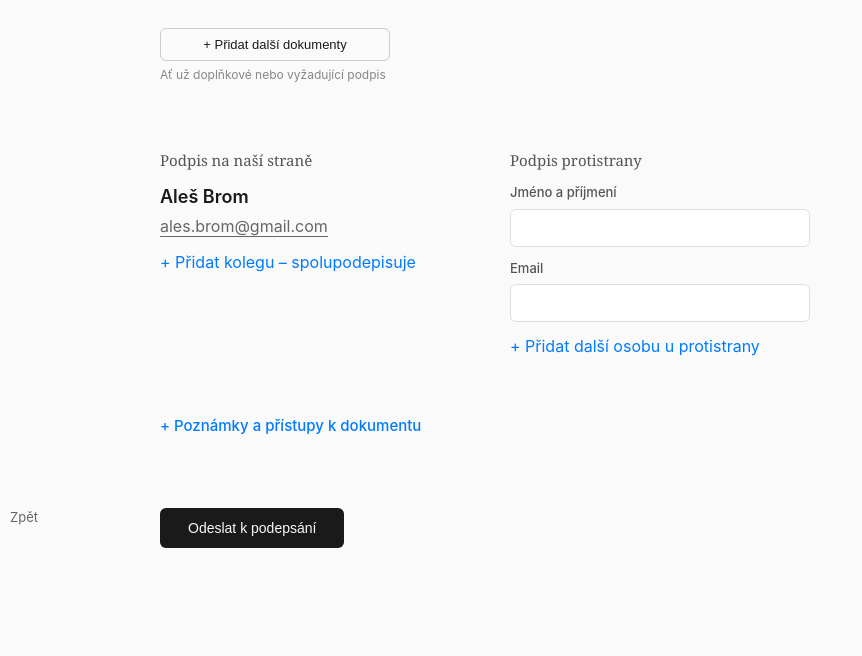
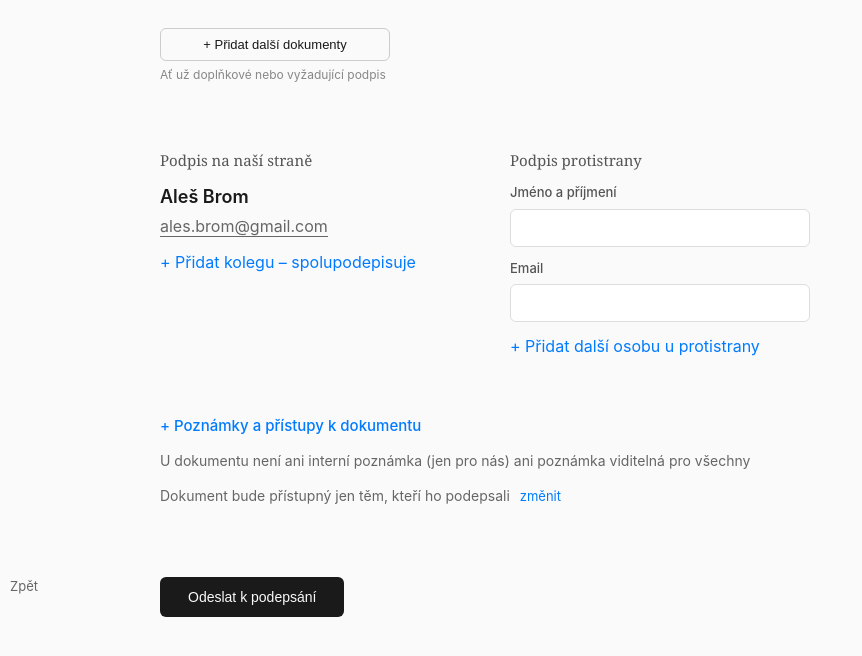
Before and after one commit to abr011/claude-web-projects, a plain HTML site: page document-signing.html in a window 1280 px wide. Shown: the part 164-820 px from the top of the page, without its empty margins (0-862 px from the left). Drawn offline with Linux system fonts and the light colour scheme.

Commit message:
Add notes summary with default state text and change link

```diff
--- a/document-signing.html
+++ b/document-signing.html
@@ -514,6 +514,13 @@
 
         <div class="notes-section">
             <a href="#" class="section-header-link" id="notes-link" onclick="toggleNotes()">+ Poznámky a přístupy k dokumentu</a>
+            <div id="notes-summary" style="margin-top: 12px; font-size: 14px; color: #666; line-height: 1.6;">
+                <div>U dokumentu není ani interní poznámka (jen pro nás) ani poznámka viditelná pro všechny</div>
+                <div style="margin-top: 6px;">
+                    Dokument bude přístupný jen těm, kteří ho podepsali
+                    <a href="#" class="description" onclick="event.preventDefault(); alert('Změnit nastavení');" style="margin-left: 6px;">změnit</a>
+                </div>
+            </div>
             <div id="notes-content" style="display: none; margin-top: 20px;">
                 <div style="display: grid; grid-template-columns: 1fr 1fr 1fr; gap: 80px;">
                     <div>
@@ -842,12 +849,15 @@
         function toggleNotes() {
             event.preventDefault();
             const content = document.getElementById('notes-content');
+            const summary = document.getElementById('notes-summary');
             const link = document.getElementById('notes-link');
             if (content.style.display === 'none') {
                 content.style.display = 'block';
+                summary.style.display = 'none';
                 link.textContent = '− Poznámky a přístupy k dokumentu';
             } else {
                 content.style.display = 'none';
+                summary.style.display = 'block';
                 link.textContent = '+ Poznámky a přístupy k dokumentu';
             }
         }
```
